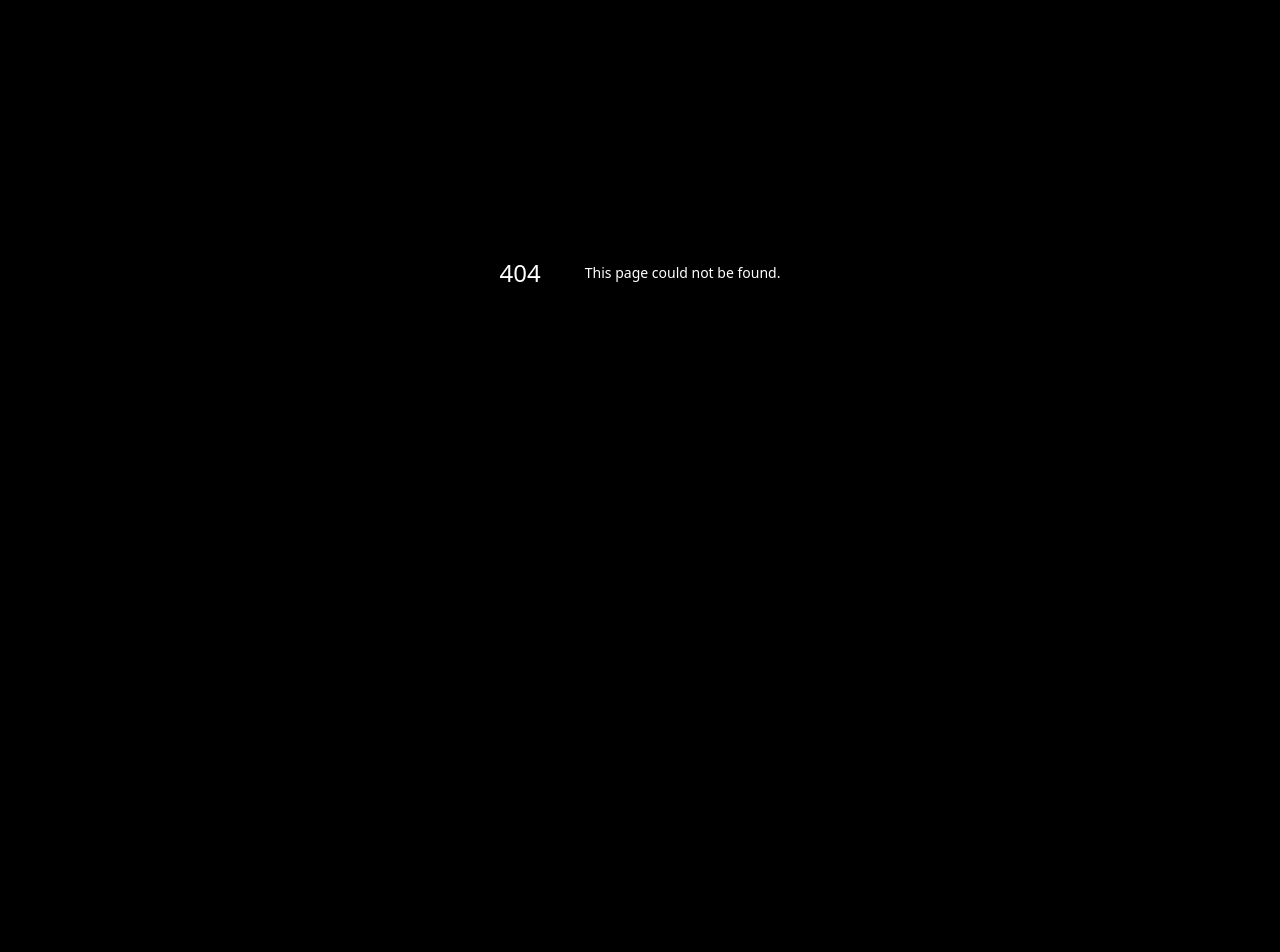
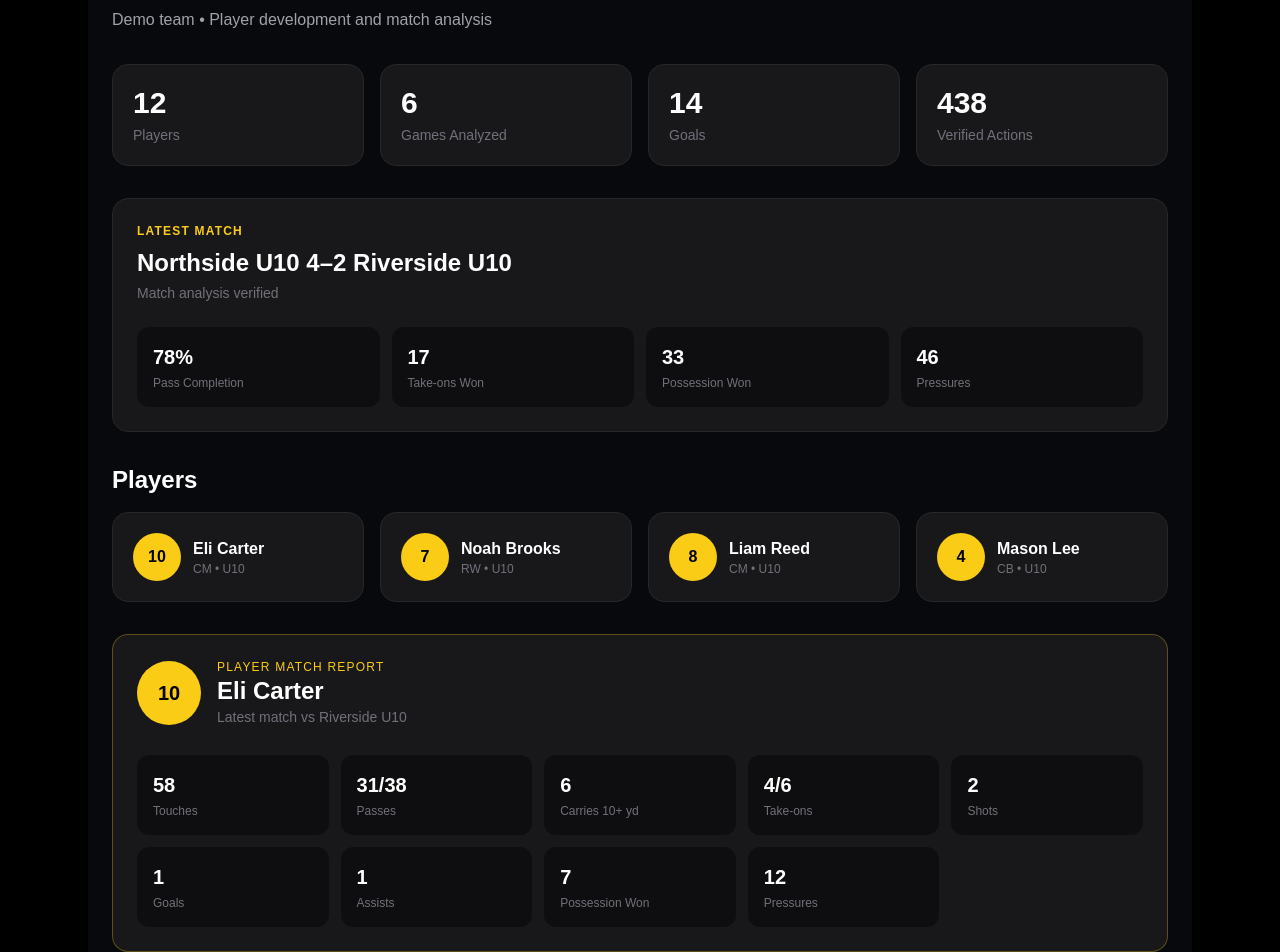
Before and after one commit to Jkidd173/insightfc, a Next.js app: page /demo in a window 1280 px wide. Before the commit this address had no page. Shown: the part 160-1112 px from the top of the page. Before the commit the page ends 864 px from the top, so only its background shows below. Built offline with nearby package versions, Linux system fonts and the light colour scheme.

Commit message:
Add DemoPage component with player data display

```diff
--- /dev/null
+++ b/app/demo/page.tsx
@@ -0,0 +1,186 @@
+"use client";
+
+import { useState } from "react";
+
+const players = [
+  { number: 10, name: "Eli Carter", pos: "CM", touches: 58, passes: "31/38", carries: 6, takeons: "4/6", shots: 2, goals: 1, assists: 1, won: 7, pressures: 12 },
+  { number: 7, name: "Noah Brooks", pos: "RW", touches: 46, passes: "18/23", carries: 8, takeons: "6/9", shots: 4, goals: 2, assists: 0, won: 3, pressures: 8 },
+  { number: 8, name: "Liam Reed", pos: "CM", touches: 52, passes: "29/35", carries: 5, takeons: "2/3", shots: 1, goals: 0, assists: 1, won: 8, pressures: 14 },
+  { number: 4, name: "Mason Lee", pos: "CB", touches: 41, passes: "25/30", carries: 2, takeons: "0/1", shots: 0, goals: 0, assists: 0, won: 11, pressures: 7 },
+];
+
+export default function DemoPage() {
+  const [selected, setSelected] = useState(players[0]);
+
+  return (
+    <main className="min-h-screen bg-[#07090d] text-white">
+      <div className="bg-yellow-400 px-4 py-2 text-center text-xs font-bold text-black">
+        DEMO DATA — InsightFC Testing Environment
+      </div>
+
+      <div className="mx-auto max-w-7xl px-6 py-8">
+
+        <div className="mb-8">
+          <p className="text-xs font-bold uppercase tracking-[.2em] text-yellow-400">
+            InsightFC Coach Dashboard
+          </p>
+
+          <h1 className="mt-2 text-4xl font-bold">
+            Northside U10
+          </h1>
+
+          <p className="mt-2 text-zinc-400">
+            Demo team • Player development and match analysis
+          </p>
+        </div>
+
+        <div className="grid gap-4 md:grid-cols-4">
+          {[
+            ["Players", "12"],
+            ["Games Analyzed", "6"],
+            ["Goals", "14"],
+            ["Verified Actions", "438"],
+          ].map(([label, value]) => (
+            <div
+              key={label}
+              className="rounded-2xl border border-zinc-800 bg-zinc-900 p-5"
+            >
+              <div className="text-3xl font-bold">{value}</div>
+              <div className="mt-1 text-sm text-zinc-500">{label}</div>
+            </div>
+          ))}
+        </div>
+
+        <div className="mt-8 rounded-2xl border border-zinc-800 bg-zinc-900 p-6">
+          <p className="text-xs font-bold uppercase tracking-widest text-yellow-400">
+            Latest Match
+          </p>
+
+          <h2 className="mt-2 text-2xl font-bold">
+            Northside U10 4–2 Riverside U10
+          </h2>
+
+          <p className="mt-1 text-sm text-zinc-500">
+            Match analysis verified
+          </p>
+
+          <div className="mt-6 grid gap-3 sm:grid-cols-4">
+            {[
+              ["Pass Completion", "78%"],
+              ["Take-ons Won", "17"],
+              ["Possession Won", "33"],
+              ["Pressures", "46"],
+            ].map(([label, value]) => (
+              <div
+                key={label}
+                className="rounded-xl bg-black/40 p-4"
+              >
+                <div className="text-xl font-bold">{value}</div>
+                <div className="mt-1 text-xs text-zinc-500">{label}</div>
+              </div>
+            ))}
+          </div>
+        </div>
+
+        <div className="mt-8">
+          <h2 className="text-2xl font-bold">Players</h2>
+
+          <div className="mt-4 grid gap-4 md:grid-cols-2 lg:grid-cols-4">
+            {players.map((player) => (
+              <button
+                key={player.number}
+                onClick={() => setSelected(player)}
+                className="rounded-2xl border border-zinc-800 bg-zinc-900 p-5 text-left hover:border-yellow-400"
+              >
+                <div className="flex items-center gap-3">
+                  <div className="flex h-12 w-12 items-center justify-center rounded-full bg-yellow-400 font-black text-black">
+                    {player.number}
+                  </div>
+
+                  <div>
+                    <div className="font-bold">{player.name}</div>
+                    <div className="text-xs text-zinc-500">
+                      {player.pos} • U10
+                    </div>
+                  </div>
+                </div>
+              </button>
+            ))}
+          </div>
+        </div>
+
+        <div className="mt-8 rounded-2xl border border-yellow-400/30 bg-zinc-900 p-6">
+
+          <div className="flex items-center gap-4">
+            <div className="flex h-16 w-16 items-center justify-center rounded-full bg-yellow-400 text-xl font-black text-black">
+              {selected.number}
+            </div>
+
+            <div>
+              <p className="text-xs uppercase tracking-widest text-yellow-400">
+                Player Match Report
+              </p>
+
+              <h2 className="text-2xl font-bold">
+                {selected.name}
+              </h2>
+
+              <p className="text-sm text-zinc-500">
+                Latest match vs Riverside U10
+              </p>
+            </div>
+          </div>
+
+          <div className="mt-7 grid grid-cols-2 gap-3 sm:grid-cols-3 lg:grid-cols-5">
+
+            {[
+              ["Touches", selected.touches],
+              ["Passes", selected.passes],
+              ["Carries 10+ yd", selected.carries],
+              ["Take-ons", selected.takeons],
+              ["Shots", selected.shots],
+              ["Goals", selected.goals],
+              ["Assists", selected.assists],
+              ["Possession Won", selected.won],
+              ["Pressures", selected.pressures],
+            ].map(([label, value]) => (
+              <div
+                key={label}
+                className="rounded-xl bg-black/40 p-4"
+              >
+                <div className="text-xl font-bold">{value}</div>
+                <div className="mt-1 text-xs text-zinc-500">{label}</div>
+              </div>
+            ))}
+
+          </div>
+        </div>
+
+        <div className="mt-8 grid gap-6 lg:grid-cols-2">
+
+          <div className="rounded-2xl border border-zinc-800 bg-zinc-900 p-6">
+            <h2 className="text-xl font-bold">
+              Match Highlights
+            </h2>
+
+            <div className="mt-4 flex aspect-video items-center justify-center rounded-xl bg-black text-zinc-600">
+              ▶ Team Highlight Reel
+            </div>
+          </div>
+
+          <div className="rounded-2xl border border-zinc-800 bg-zinc-900 p-6">
+            <h2 className="text-xl font-bold">
+              Player Highlights
+            </h2>
+
+            <div className="mt-4 flex aspect-video items-center justify-center rounded-xl bg-black text-zinc-600">
+              ▶ {selected.name} Highlights
+            </div>
+          </div>
+
+        </div>
+
+      </div>
+    </main>
+  );
+}
```
